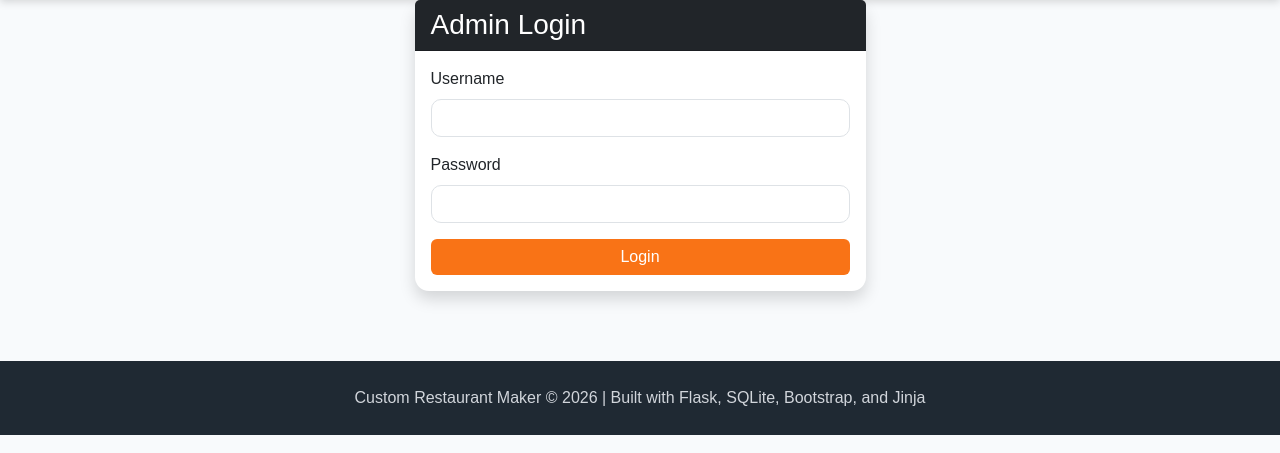
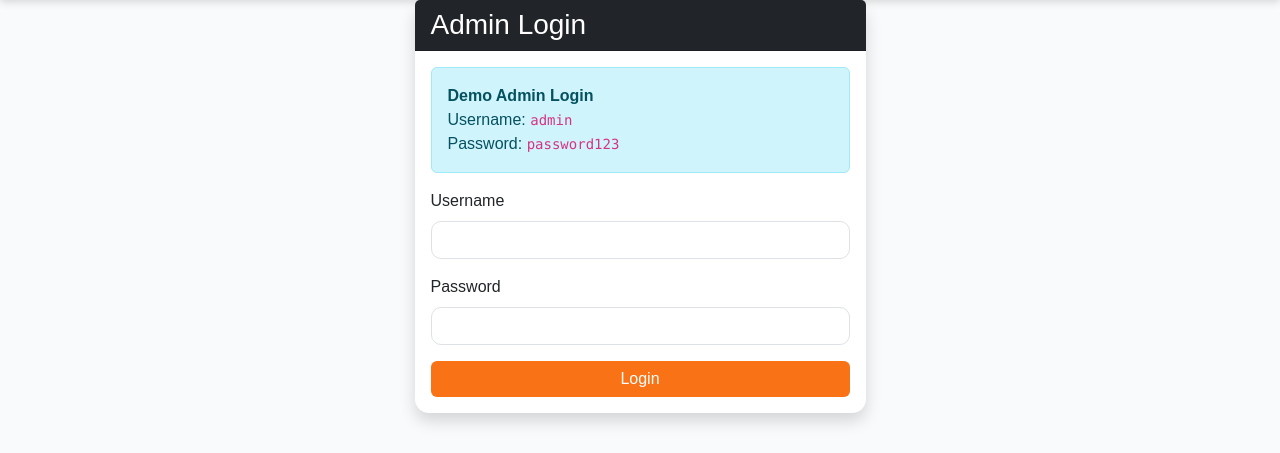
Before and after one commit to amcaaron/custom-restaurant-maker, a Flask app: page /login in a window 1280 px wide. Shown: the part 56-509 px from the top of the page. Run offline with Flask 3, Linux system fonts and the light colour scheme.

Commit message:
Show demo admin credentials on login page

```diff
--- a/templates/login.html
+++ b/templates/login.html
@@ -13,6 +13,12 @@
             </div>
 
             <div class="card-body">
+
+                <div class="alert alert-info">
+                    <strong>Demo Admin Login</strong><br>
+                    Username: <code>admin</code><br>
+                    Password: <code>password123</code>
+                </div>
 
                 <form method="post" action="/login">
 
```
